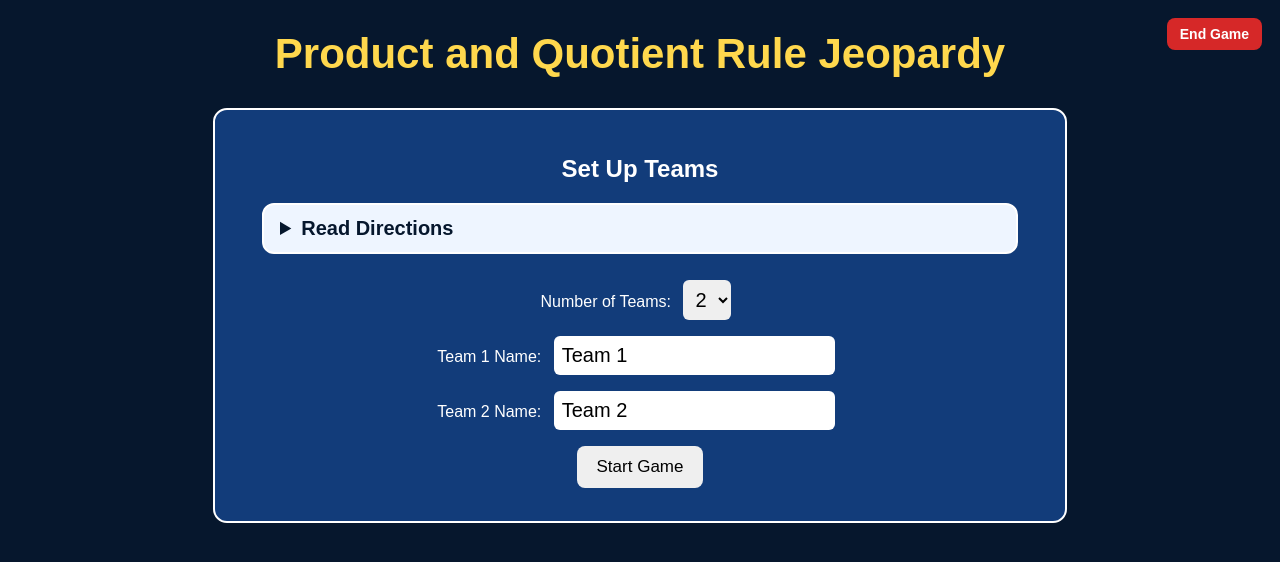
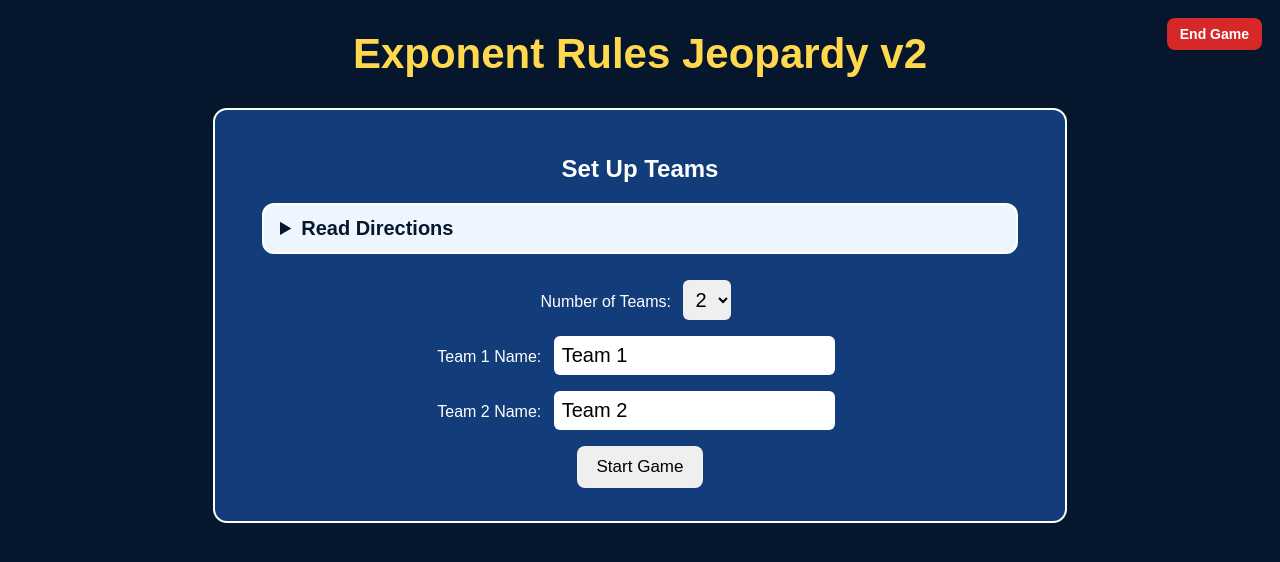
Before and after one commit to gauchernwems/JeopardyExponentRules, a plain HTML site: page index.html in a window 1280 px wide. Drawn offline with Linux system fonts and the light colour scheme.

Commit message:
Change game title to 'Exponent Rules Jeopardy v2'

```diff
--- a/index.html
+++ b/index.html
@@ -97,7 +97,7 @@
 </head>
 <body>
 <div id="topBar"><button id="endGameBtn" onclick="endGame()">End Game</button></div>
-<h1>Product and Quotient Rule Jeopardy</h1>
+<h1>Exponent Rules Jeopardy v2</h1>
 
 <div id="setup">
 <h2>Set Up Teams</h2>
```
